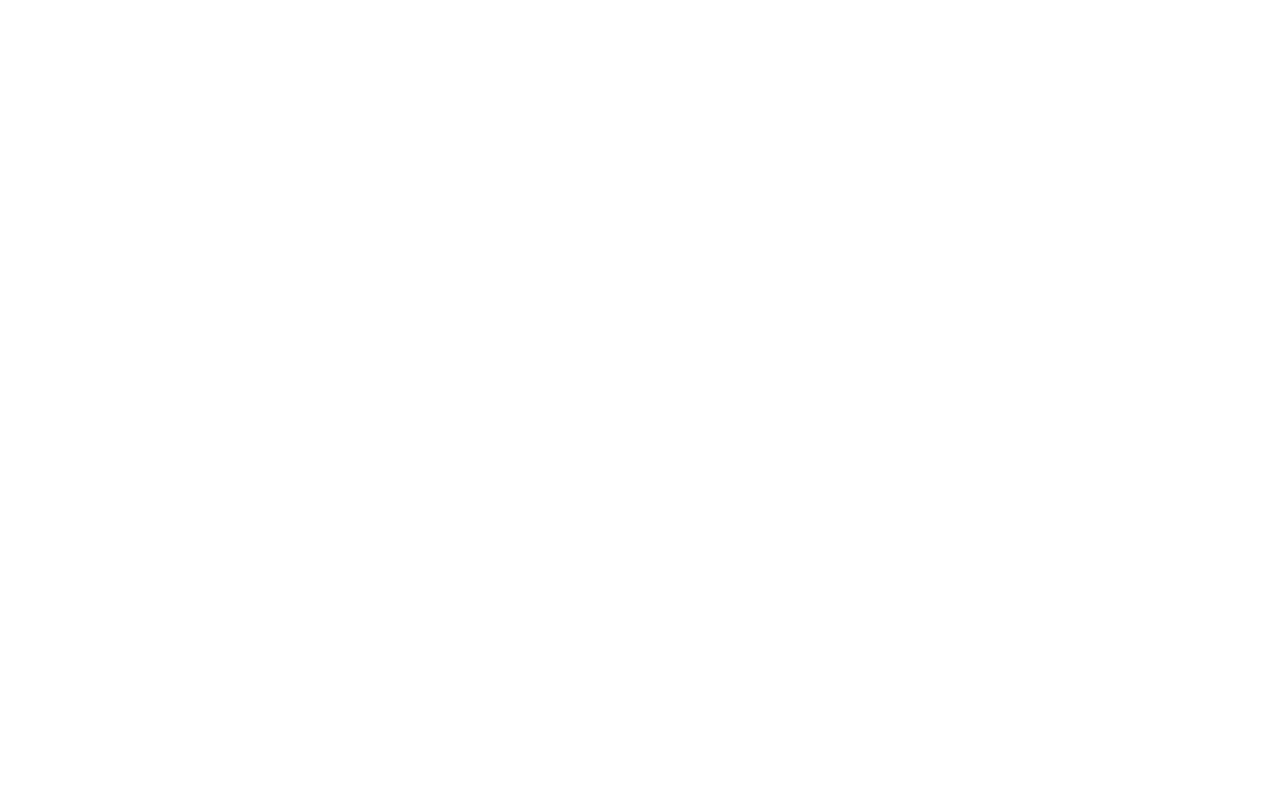
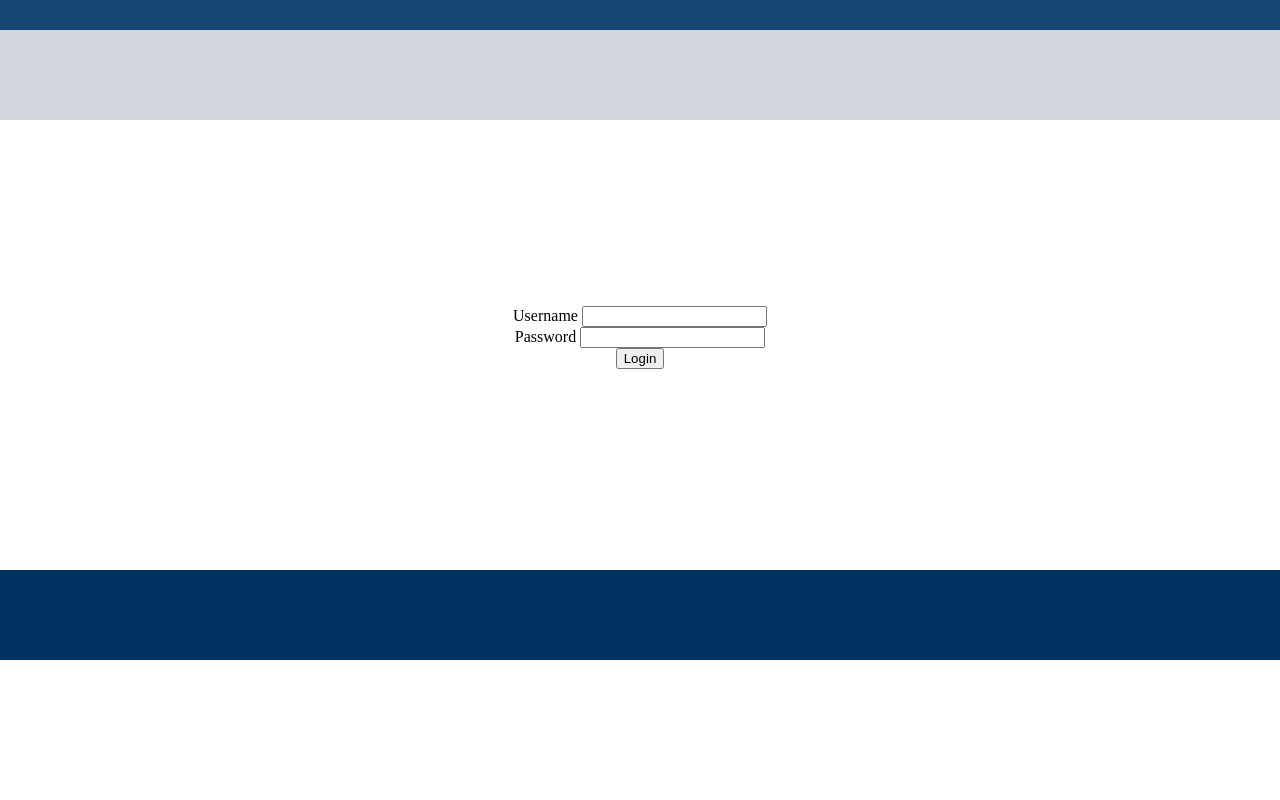
Before and after one commit to bermar23/bitsavvy_exam, a PHP site: page /login.php in a window 1280 px wide. Before the commit the page is empty. Run offline with PHP 8.4, Linux system fonts and the light colour scheme.

Commit message:
Add login page

```diff
--- /dev/null
+++ b/assets/css/style.css
@@ -0,0 +1,42 @@
+/*GENERAL*/
+body{
+    color:#000;
+    padding:0;
+    margin:0;
+}
+
+.upperHeader{
+    height:30px;
+    background: #144773;
+    color:#fff;
+}
+
+.header{
+    height:90px;
+    background: #d2d5db;
+    color:#fff;
+}
+
+.body{
+    min-height:450px;
+    background: #fff;
+    display: table;
+    width: 100%;
+}
+
+.footer{
+    height:90px;
+    background: #003363;
+    color:#fff;
+}
+
+/*LOGIN*/
+.login{
+    display: table-cell;
+    text-align: center;
+    vertical-align: middle;
+}
+
+.login .controls{
+
+}
--- a/login.php
+++ b/login.php
@@ -1,3 +1,25 @@
 <?php
+require './autoload.php';
 
-require 'autoload.php';
+include './templates/header.php';
+?>
+
+<div class="login">
+    <form id="login_form" method="post">
+        <div class="controls">
+            <label>Username</label>
+            <input type="text" name="username"/>
+        </div>
+        <div class="controls">
+            <label>Password</label>
+            <input type="password" name="password"/>
+        </div>
+        <div class="controls">
+            <input type="submit" value="Login"/>
+        </div>
+    </form>
+</div>
+
+<?php
+include './templates/footer.php';
+?>
--- /dev/null
+++ b/templates/footer.php
@@ -0,0 +1,9 @@
+</div>
+
+<div class="footer">
+
+</div>
+
+</body>
+
+</html>
--- /dev/null
+++ b/templates/header.php
@@ -0,0 +1,17 @@
+<html>
+
+<head>
+    <link rel="stylesheet" href="./assets/css/style.css?v=1.0">
+</head>
+
+<body>
+
+<div class="upperHeader">
+
+</div>
+
+<div class="header">
+
+</div>
+
+<div class="body">
```
